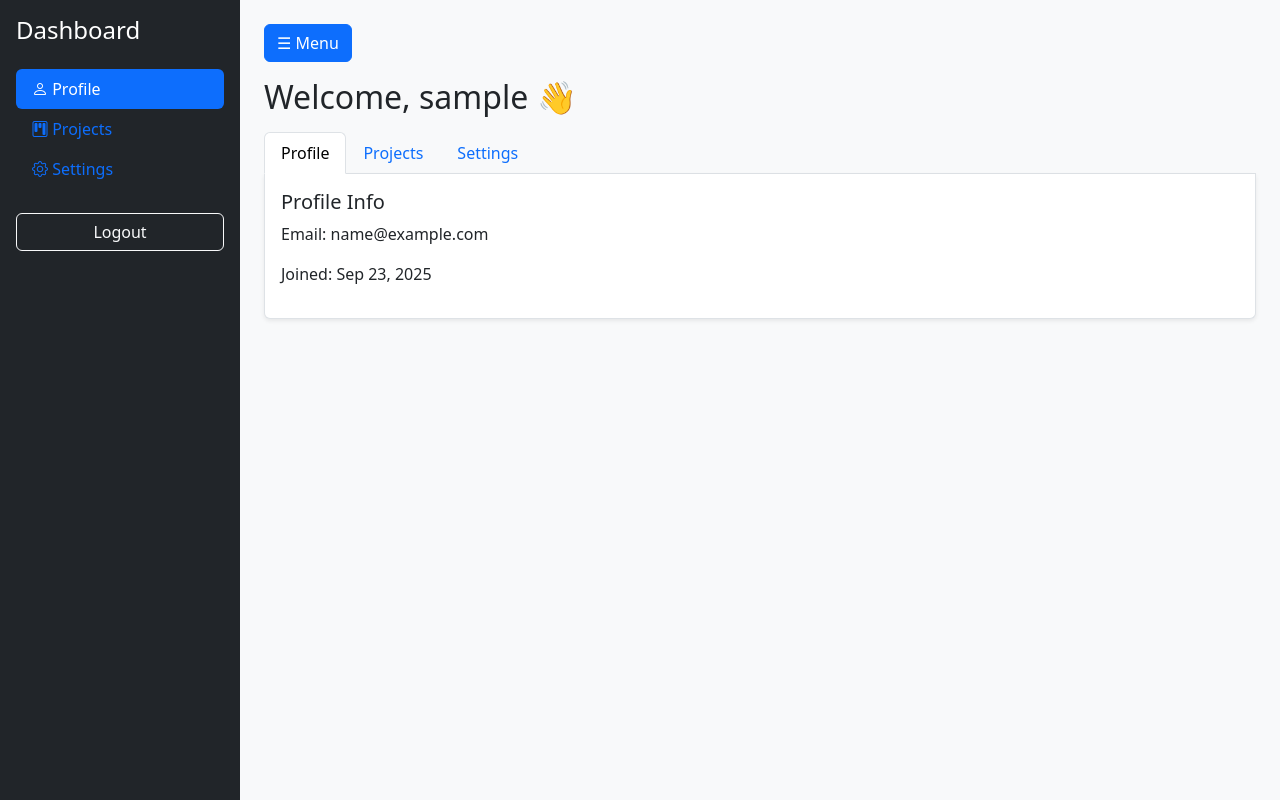
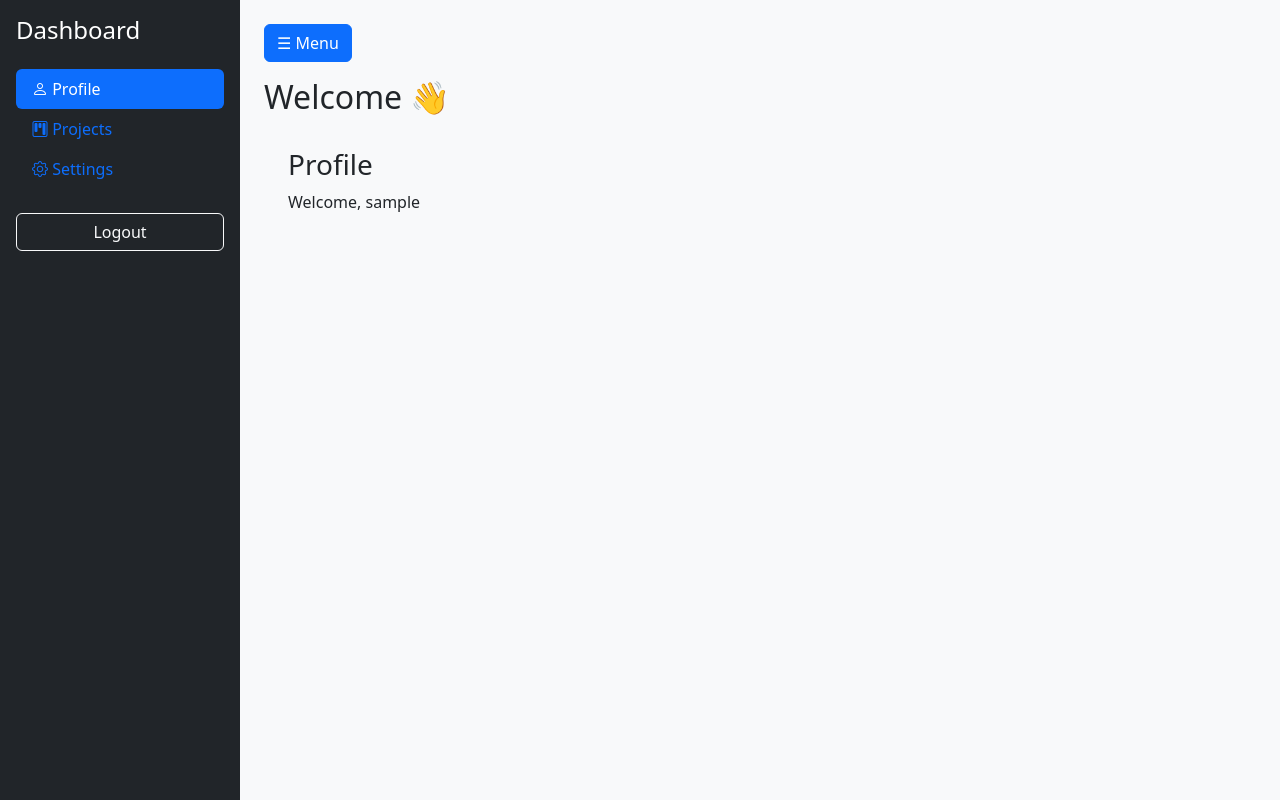
Before and after one commit to ndmichael/team_dashboard, a Django app: page / in a window 1280 px wide. Run offline with Django 5.2, Linux system fonts and the light colour scheme; the visitor is signed in with stand-in values (Sample User, id 1).

```diff
--- a/dashboard/templates/dashboard/home.html
+++ b/dashboard/templates/dashboard/home.html
@@ -1,40 +1,28 @@
+
  {% extends "dashboard/base.html" %}
 
 {% block content %}
-<h2>Welcome, {{ user.username }} 👋</h2>
+<h2>Welcome 👋</h2>
 
-<ul class="nav nav-tabs mt-3" id="dashboardTabs" role="tablist">
-    <li class="nav-item">
-        <a class="nav-link active" id="profile-tab" data-bs-toggle="tab" href="#profile" role="tab">Profile</a>
-    </li>
-    <li class="nav-item">
-        <a class="nav-link" id="projects-tab" data-bs-toggle="tab" href="#projects" role="tab">Projects</a>
-    </li>
-    <li class="nav-item">
-        <a class="nav-link" id="settings-tab" data-bs-toggle="tab" href="#settings" role="tab">Settings</a>
-    </li>
-</ul>
-
-<div class="tab-content p-3 border border-top-0 bg-white shadow-sm rounded-bottom">
+<!-- Main Content -->
+<main class="flex-grow-1 p-4">
+    <div class="tab-content">
         <div class="tab-pane fade show active" id="profile" role="tabpanel">
-        <h5>Profile Info</h5>
-        <p>Email: {{ user.email }}</p>
-        <p>Joined: {{ user.date_joined|date:"M d, Y" }}</p>
+            <div class="content-card">
+                {% include "dashboard/partials/profile.html" %}
+            </div>
         </div>
         <div class="tab-pane fade" id="projects" role="tabpanel">
-        <h5>Projects</h5>
-        <table class="table table-striped">
-            <tr><th>Name</th><th>Status</th></tr>
-            {% for project in projects %}
-                <tr><td>{{ project.name }}</td><td>{{ project.status }}</td></tr>
-            {% empty %}
-                <tr><td colspan="2">No projects yet</td></tr>
-            {% endfor %}
-        </table>
+            <div class="content-card">
+                {% include "dashboard/partials/projects.html" %}
+            </div>
         </div>
         <div class="tab-pane fade" id="settings" role="tabpanel">
-        <h5>Settings</h5>
-        <button id="toggleDark" class="btn btn-secondary">Toggle Dark Mode</button>
+            <div class="content-card">
+                {% include "dashboard/partials/settings.html" %}
             </div>
         </div>
+    </div>
+</main>
+
 {% endblock %}
```
Lines whose indentation alone changed are shown as unchanged.
